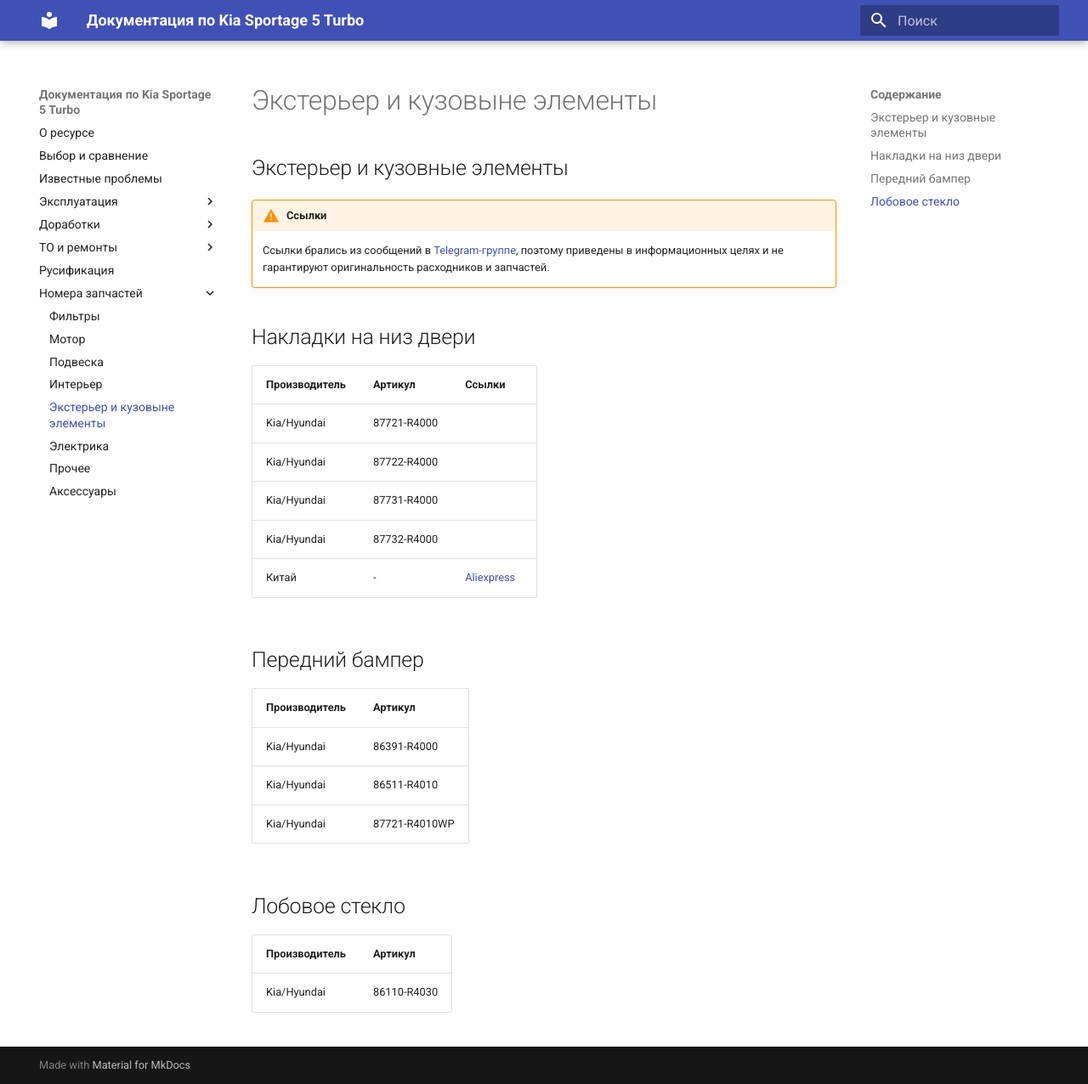
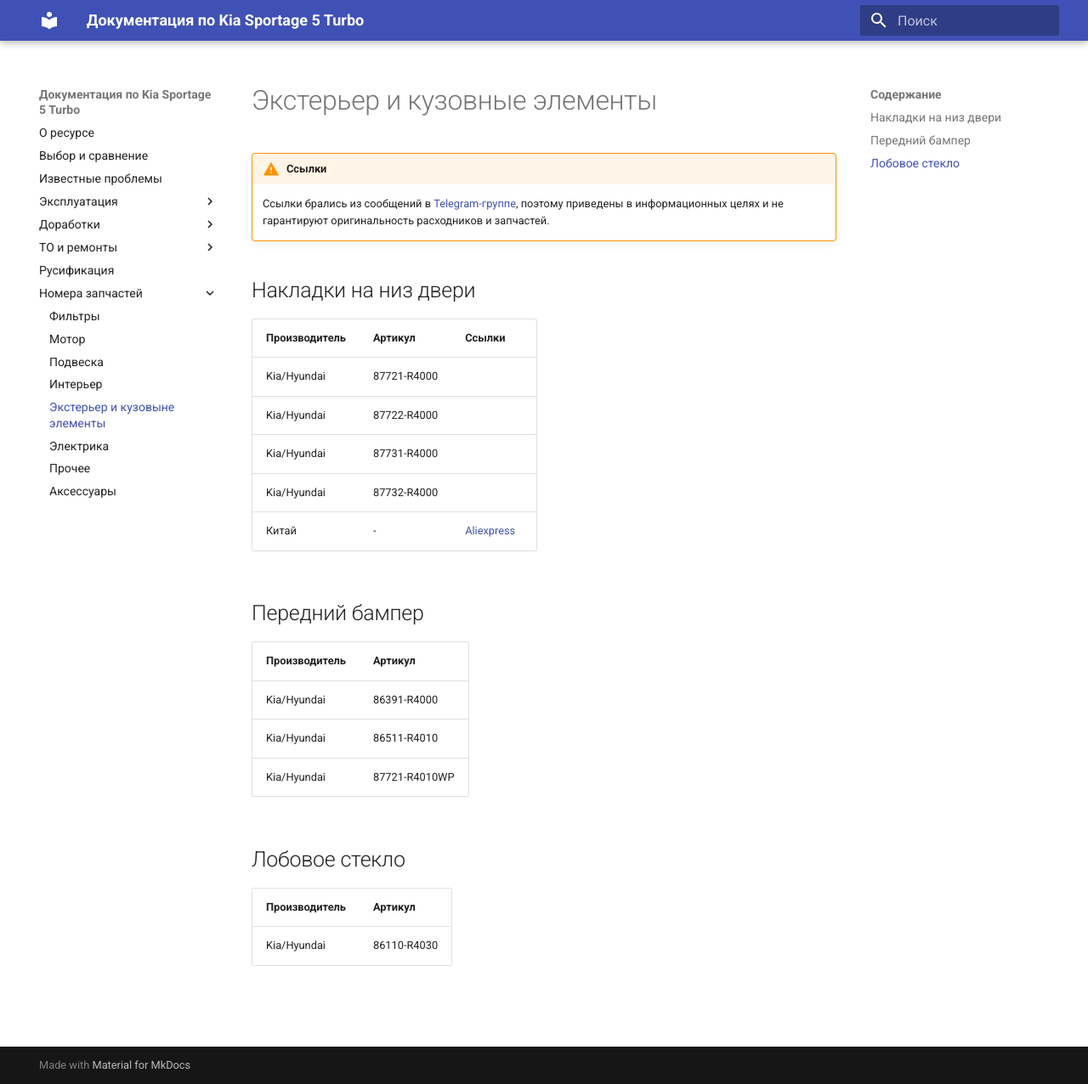
Before and after one commit to kia-sportage-docs/kia-sport5-docs, an MkDocs documentation site: the page built from docs/part/exterior.md, in a window 1280 px wide and 1276 px high. Shown: the whole window at 85% size. Built offline with MkDocs 1.6.1 and Material for MkDocs 9.7.7, drawn with Linux system fonts in a browser that asks for light colours.

Commit message:
fix visual

```diff
--- a/docs/part/exterior.md
+++ b/docs/part/exterior.md
@@ -1,4 +1,4 @@
-## Экстерьер и кузовные элементы
+# Экстерьер и кузовные элементы
 
 !!! warning "Ссылки"
     Ссылки брались из сообщений в [Telegram-группе](https://t.me/Kia_Sportage_5_Turbo), поэтому приведены в информационных целях и не гарантируют оригинальность расходников и запчастей.
```
Also changed, not shown: docs/part/accessories.md (+0 -1 lines), docs/part/motor.md (+2 -1 lines).
